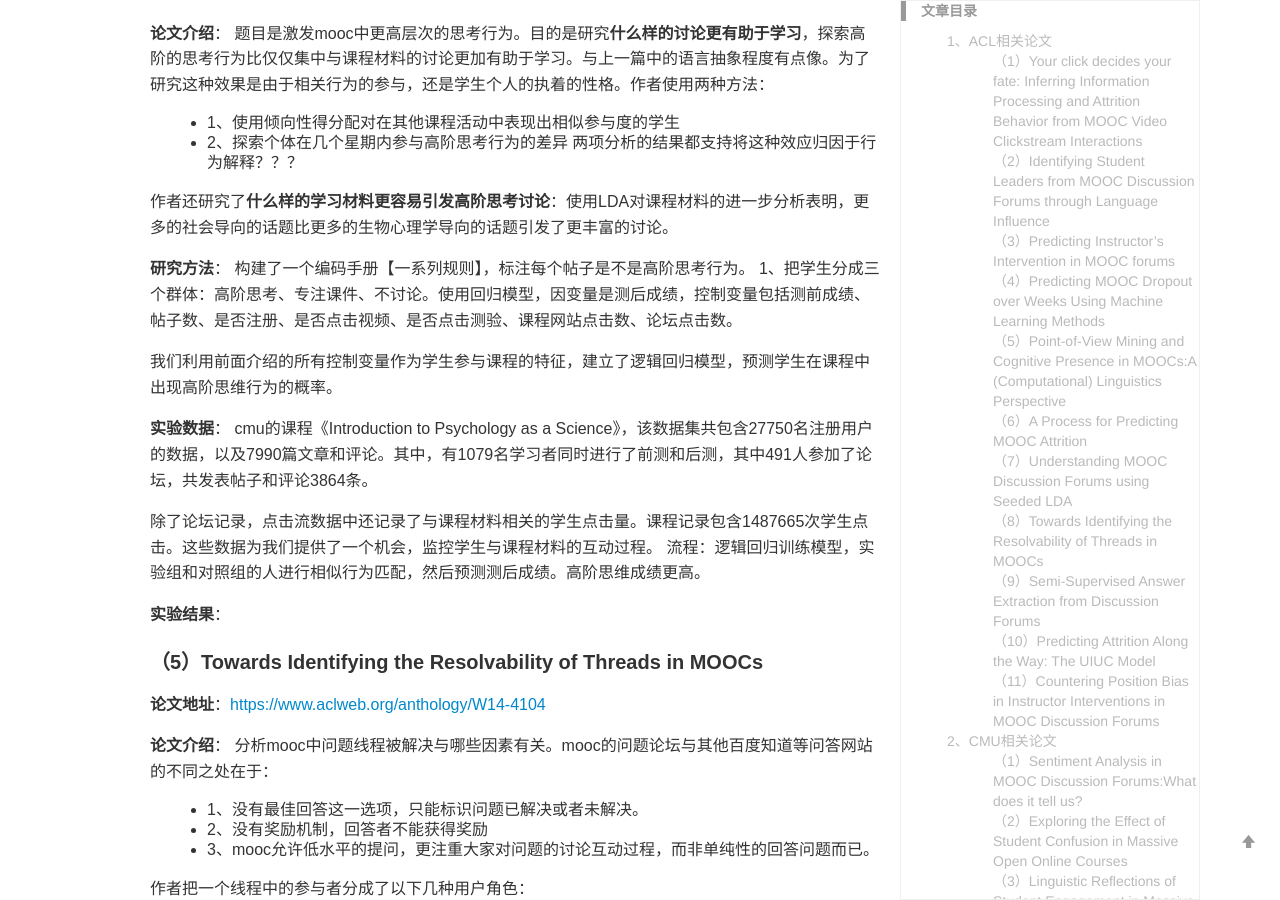
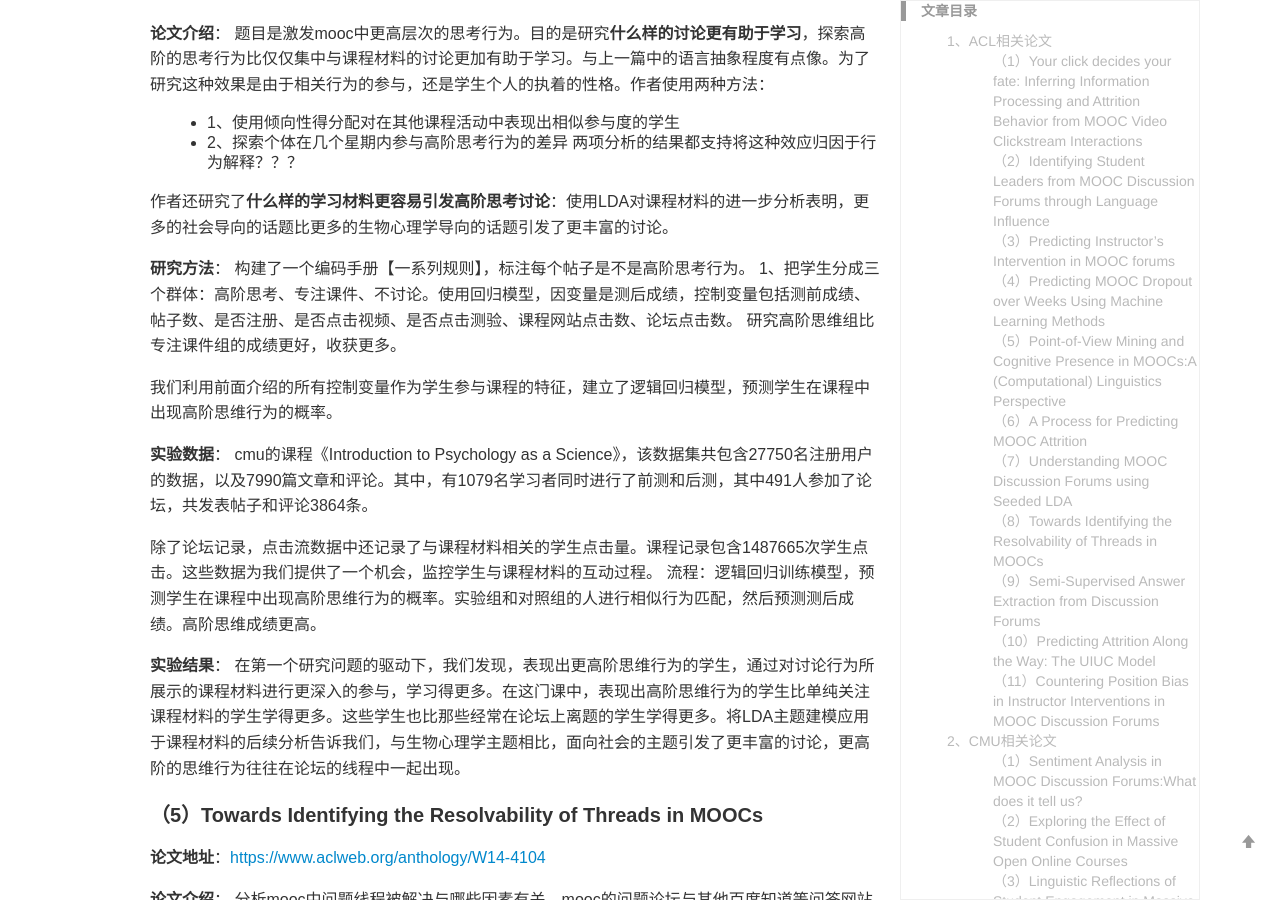
Before and after one commit to yuanmingchen/yuanmingchen.github.io, a Jekyll site: the page built from _posts/2019-04-19-online course nlp paper survey 2.md, in a window 1280 px wide and 900 px high, scrolled down 8366 px. Built offline with Jekyll 4.4.1, drawn with Linux system fonts in a browser that asks for light colours; formulas are drawn with MathJax 3; comment, search, counter and statistics services are not loaded; some of the changed text lies outside the part shown.

Commit message:
Updates _posts/2019-04-19-online course nlp paper survey 2.md
Auto commit by GitBook Editor

```diff
--- a/_posts/2019-04-19-online course nlp paper survey 2.md
+++ b/_posts/2019-04-19-online course nlp paper survey 2.md
@@ -253,6 +253,7 @@ $P(w)$表示情感词$w$在评论中出现的概率，$P(TopicKeyword)$表示当
 **研究方法**：
 构建了一个编码手册【一系列规则】，标注每个帖子是不是高阶思考行为。
 1、把学生分成三个群体：高阶思考、专注课件、不讨论。使用回归模型，因变量是测后成绩，控制变量包括测前成绩、帖子数、是否注册、是否点击视频、是否点击测验、课程网站点击数、论坛点击数。
+研究高阶思维组比专注课件组的成绩更好，收获更多。
 
 我们利用前面介绍的所有控制变量作为学生参与课程的特征，建立了逻辑回归模型，预测学生在课程中出现高阶思维行为的概率。
 
@@ -260,9 +261,10 @@ $P(w)$表示情感词$w$在评论中出现的概率，$P(TopicKeyword)$表示当
 cmu的课程《Introduction to Psychology as a Science》，该数据集共包含27750名注册用户的数据，以及7990篇文章和评论。其中，有1079名学习者同时进行了前测和后测，其中491人参加了论坛，共发表帖子和评论3864条。
 
 除了论坛记录，点击流数据中还记录了与课程材料相关的学生点击量。课程记录包含1487665次学生点击。这些数据为我们提供了一个机会，监控学生与课程材料的互动过程。
-流程：逻辑回归训练模型，实验组和对照组的人进行相似行为匹配，然后预测测后成绩。高阶思维成绩更高。
+流程：逻辑回归训练模型，预测学生在课程中出现高阶思维行为的概率。实验组和对照组的人进行相似行为匹配，然后预测测后成绩。高阶思维成绩更高。
 
 **实验结果**：
+在第一个研究问题的驱动下，我们发现，表现出更高阶思维行为的学生，通过对讨论行为所展示的课程材料进行更深入的参与，学习得更多。在这门课中，表现出高阶思维行为的学生比单纯关注课程材料的学生学得更多。这些学生也比那些经常在论坛上离题的学生学得更多。将LDA主题建模应用于课程材料的后续分析告诉我们，与生物心理学主题相比，面向社会的主题引发了更丰富的讨论，更高阶的思维行为往往在论坛的线程中一起出现。
 
 #### （5）Towards Identifying the Resolvability of Threads in MOOCs
 **论文地址**：<https://www.aclweb.org/anthology/W14-4104>
```
Also changed, not shown: other parts of _posts/2019-04-19-online course nlp paper survey 2.md (+12 -0 lines).
